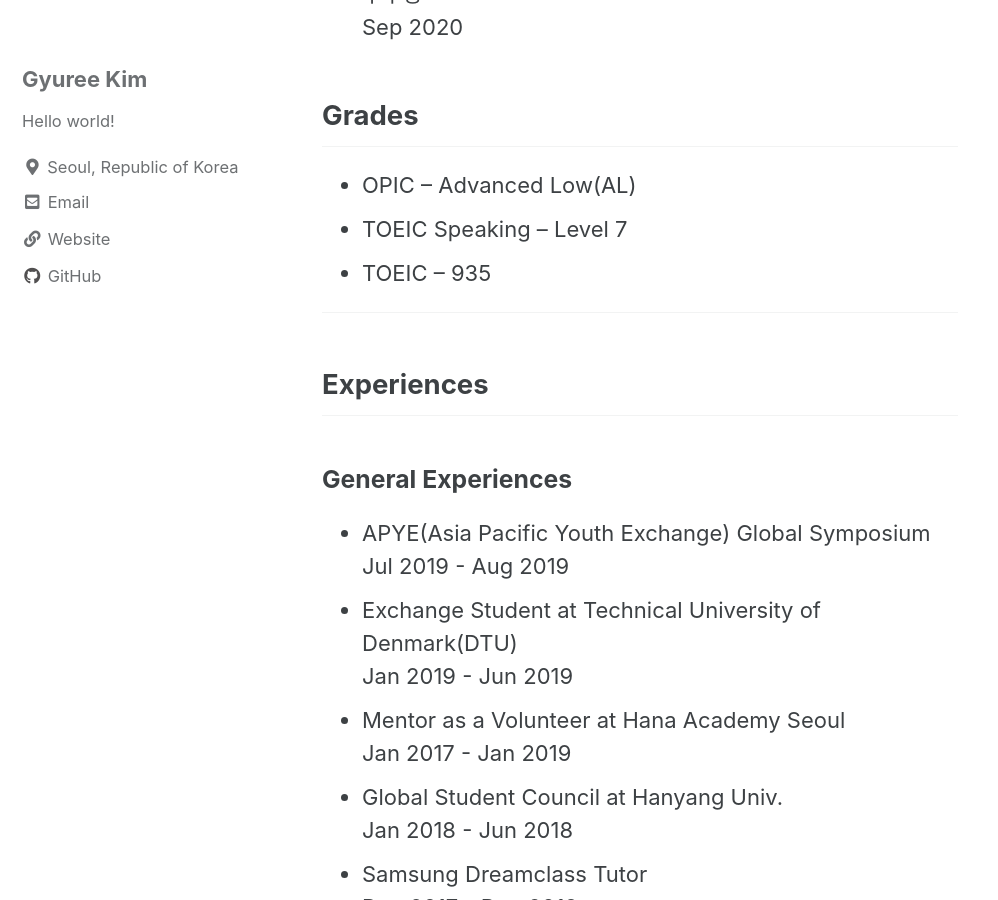
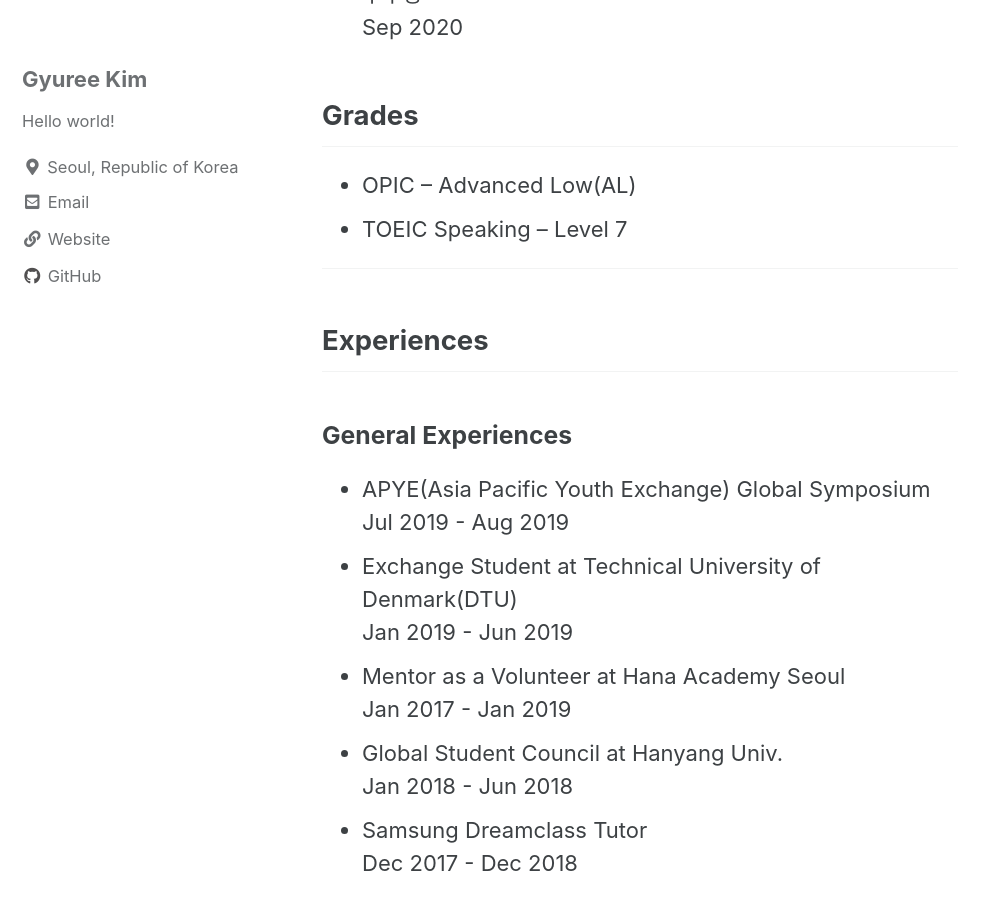
Before and after one commit to gyuree-kim/gyuree-kim.github.io, a Jekyll site: the page built from _pages/profile.md, in a window 1280 px wide and 900 px high, scrolled down 1203 px. Shown: the whole window, without its empty margins (0-998 px from the left). Built offline with Jekyll 4.4.1, drawn with Linux system fonts in a browser that asks for light colours; cached includes are drawn as plain includes.

Commit message:
delete toeic

```diff
--- a/_pages/profile.md
+++ b/_pages/profile.md
@@ -36,7 +36,6 @@ Hello world!
 ## Grades
 - OPIC -- Advanced Low(AL)
 - TOEIC Speaking -- Level 7
-- TOEIC -- 935
 
 ---
 ## Experiences
```
